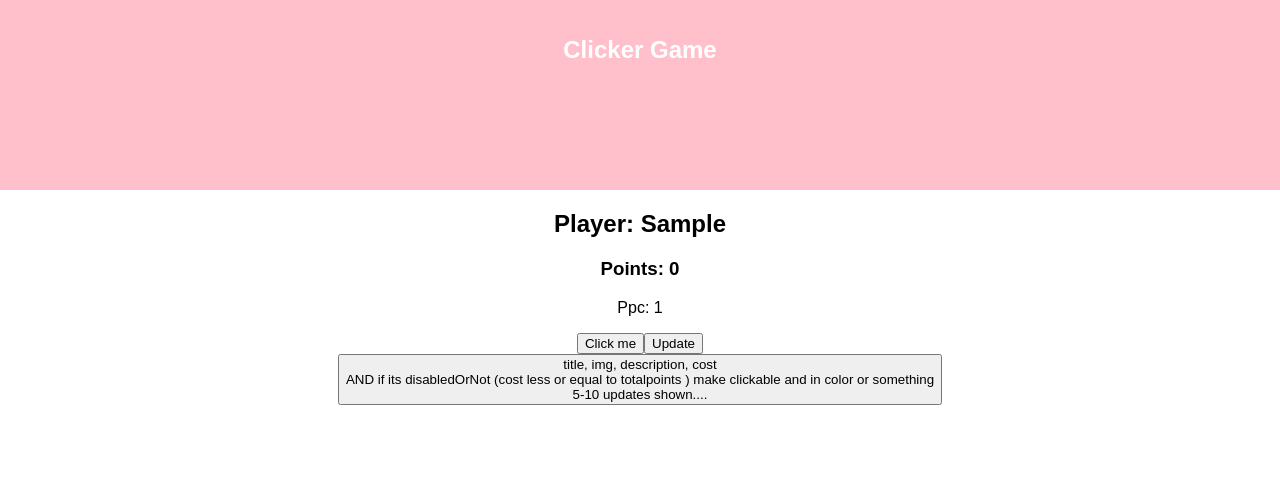
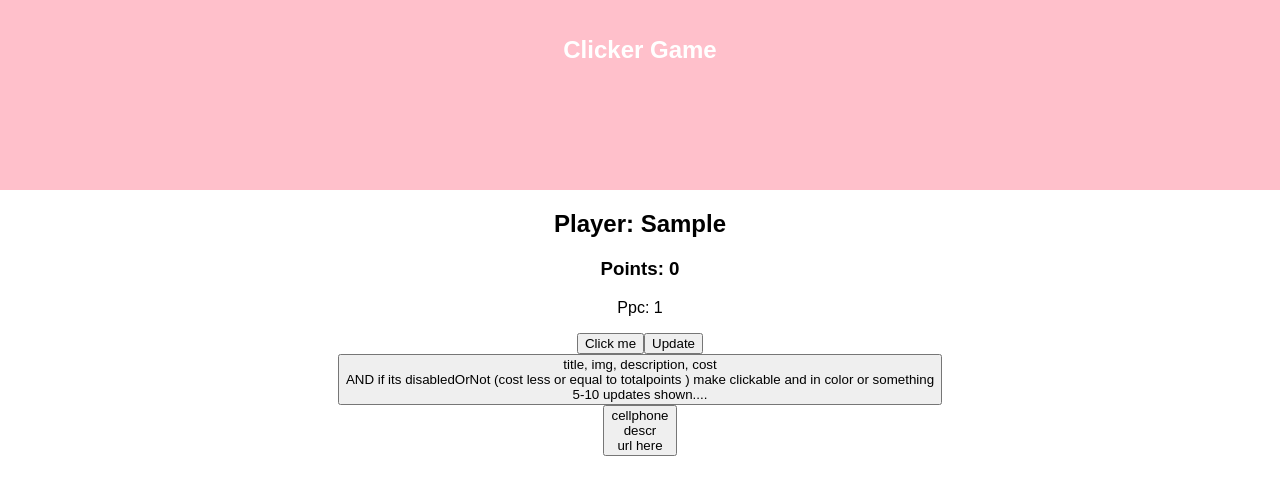
Before and after one commit to evacamilla/incremental-game-test, a React (Create React App) app: page / in a window 1280 px wide. Both pictures are taken after typing "Sample" into the empty fields and a click on the button "Set name". Shown: the top 494 px of the page. Built offline with nearby package versions, Linux system fonts and the light colour scheme.

Commit message:
Add updatebutton for now + test to make update objects

```diff
--- a/src/App.js
+++ b/src/App.js
@@ -3,7 +3,7 @@ import './App.css';
 import Header from './components/Header.js';
 import NameForm from './components/NameForm.js';
 import Button from './components/Button.js';
-import Updates from './components/Updates.js'
+import Update from './components/Update.js'
 
 class App extends Component {
 
@@ -12,7 +12,8 @@ class App extends Component {
     playerIsSet: false,
     nameOfPlayer: '',
     totalPoints: 0,
-    pointsPerClick: 1
+    pointsPerClick: 1,
+    generatedPointsPerSecond: 0
   }
 
   handleNameForm = (value) => {
@@ -55,7 +56,7 @@ class App extends Component {
             <Button onClick={this.increaseTotalPoints} value="Click me" />
             <Button onClick={this.makeAnUpdate} value="Update" />
             <br/>
-            <Updates />
+            <Update />
 
           </div>
           ) : (
--- /dev/null
+++ b/src/components/Update.js
@@ -0,0 +1,53 @@
+import React, { Component } from 'react';
+import PropTypes from 'prop-types';
+import updateButton from './UpdateButton.js';
+import UpdateButton from './UpdateButton.js';
+
+class Update extends Component {
+    state = {
+        cost: 20,
+        increasedPoints: 5
+    }
+
+    handleUpdate = (event) => {
+        //send cost + increasedPoints to App.js
+        //some animation
+        console.log(event.target);
+    }
+
+    render(){
+        return(
+            <div>
+                <button name='1' value='' onClick={this.handleUpdate}>
+                    title, img, description, cost <br />
+                    AND if its disabledOrNot (cost less or equal to totalpoints ) make clickable and in color or something <br/>
+                    5-10 updates shown....
+                </button>
+                <br />
+                <UpdateButton onClick={this.handleUpdate} title={cellPhone.title} description={cellPhone.description} img={cellPhone.img}/>
+            </div>
+        );
+    }
+}
+
+let udatesArray = [];
+
+    const cellPhone = {
+        title: 'cellphone',
+        description: 'descr',
+        img: 'url here',
+        cost: 200,
+        effectiveness: 2
+    }
+    const hairExtensions = {
+        title: 'hair extentions',
+        description: 'descr about',
+        img: 'url hair',
+        cost: 300,
+        effectiveness: 3
+    }
+
+
+
+
+export default Update;
--- /dev/null
+++ b/src/components/UpdateButton.js
@@ -0,0 +1,12 @@
+import React from 'react';
+
+function UpdateButton(props){
+    return(
+        <button onClick={props.onClick}>
+            {props.title}<br />
+            {props.description} <br />
+            {props.img}</button>
+    );
+}
+
+export default UpdateButton;
--- a/src/components/Updates.js
+++ /dev/null
@@ -1,32 +0,0 @@
-import React, { Component } from 'react';
-import PropTypes from 'prop-types';
-import Button from './Button.js';
-
-class Updates extends Component {
-    state = {
-        cost: 20,
-        increasedPoints: 5
-    }
-
-    handleUpdate = (event) => {
-        //send cost + increasedPoints to App.js
-        //take away that update from view, pull from array or something
-        //some animation
-        console.log(event.target.name);
-    }
-
-    render(){
-        return(
-            <div>
-                <button name='1' value='' onClick={this.handleUpdate}>
-                    title, img, description, cost <br />
-                    AND if its disabledOrNot (cost less or equal to totalpoints ) make clickable and in color or something <br/>
-                    5-10 updates shown....
-                </button>
-            </div>
-        );
-    }
-}
-
-
-export default Updates;
```
